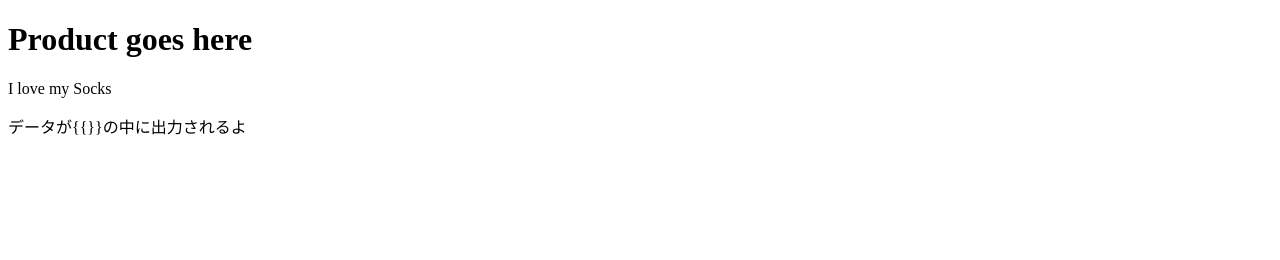
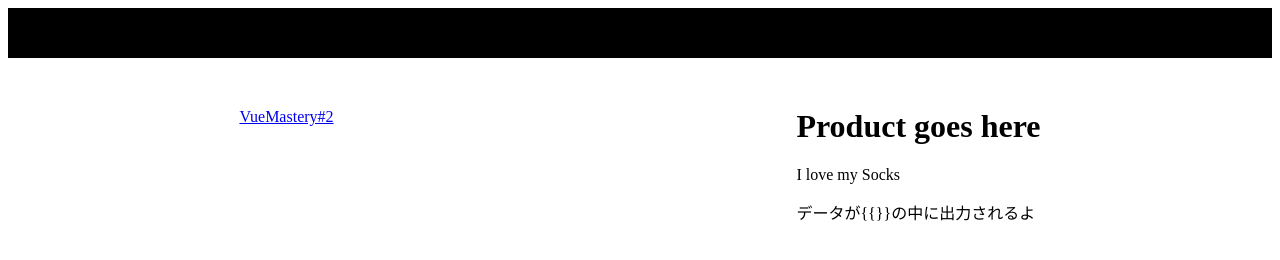
Before and after one commit to may-tech/vue_practice2, a plain HTML site: page index.html in a window 1280 px wide. Drawn offline with nearby package versions, Linux system fonts and the light colour scheme.

Commit message:
[add] v-bindによるリンクの追加、スタイルの設定

```diff
--- a/index.html
+++ b/index.html
@@ -3,14 +3,23 @@
 <head>
   <meta charset="UTF-8">
   <meta name="viewport" content="width=device-width, initial-scale=1.0">
+  <link rel="stylesheet" href="style.css">
   <title>Document</title>
 </head>
 <body>
+  <div class="nav-bar"></div>
+  <div id="app">
+    <div class="product">
+      <div class="product-image">
+        <a :href="link" target="blunk">VueMastery#2</a>
+      </div>
+      <div class="product-info">
+        <h1>Product goes here</h1>
+        <p>{{ "I love my "+product }}</p>
+        <p>{{description}}</p>
+      </div>
+    </div>
 
-  <div id="app">
-    <h1>Product goes here</h1>
-    <p>{{ "I love my "+product }}</p>
-    <p>{{description}}</p>
   </div>
 
   <script src="https://cdn.jsdelivr.net/npm/vue/dist/vue.js"></script>
--- a/main.js
+++ b/main.js
@@ -2,6 +2,7 @@ var app = new Vue({
   el: '#app',
   data: {
     product: 'Socks',
-    description: 'データが{{}}の中に出力されるよ'
+    description: 'データが{{}}の中に出力されるよ',
+    link: 'https://www.vuemastery.com/courses/intro-to-vue-js/attribute-binding'
   }
 })
--- /dev/null
+++ b/style.css
@@ -0,0 +1,25 @@
+@charset "utf-8";
+
+p,h1,h2,h3,h4,h5,h6{
+  margin-top:0;
+}
+
+img{
+  vertical-align:bottom;
+}
+
+ul{
+  margin:0;
+  padding:0;
+}
+
+.nav-bar{
+  height: 50px;
+  background: #000;
+  margin-bottom: 50px;
+}
+
+.product{
+  display: flex;
+  justify-content: space-around;
+}
```
